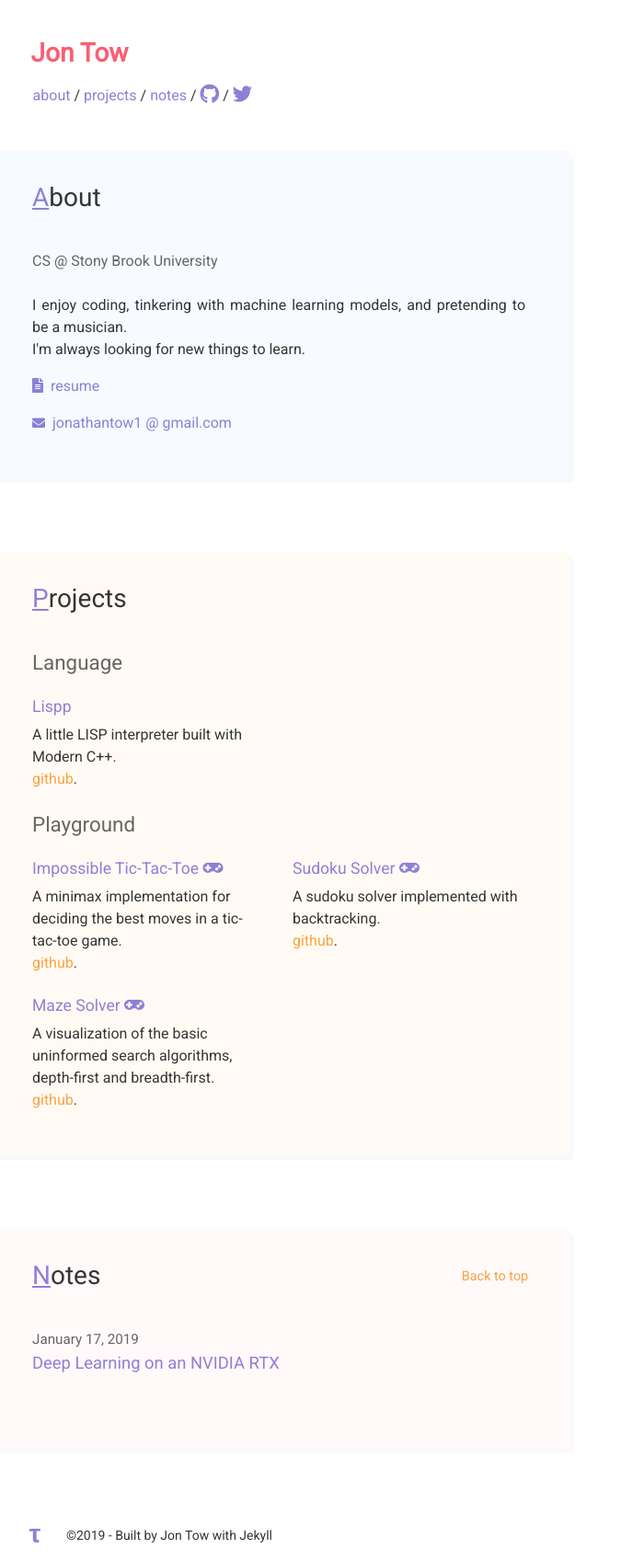
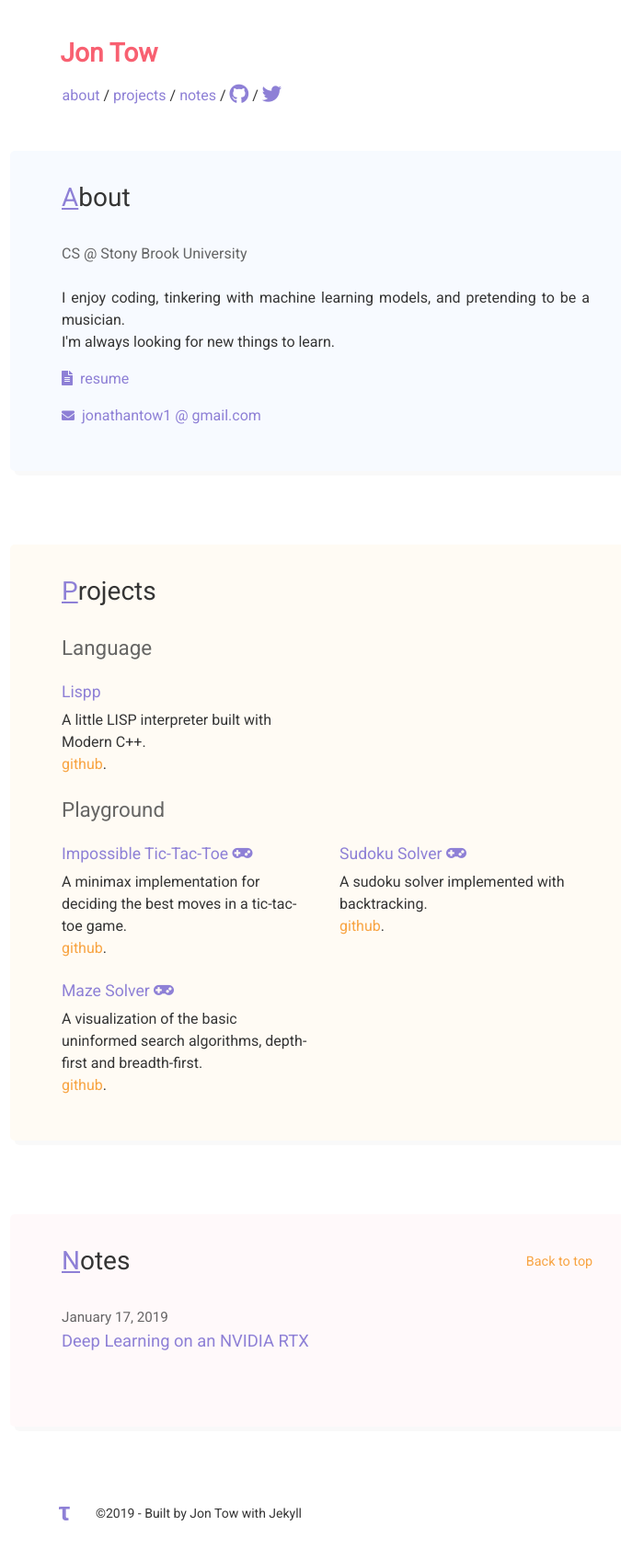
Before and after one commit to jon-tow/jon-tow.github.io, a Jekyll site: the page built from index.html, in a window 1280 px wide. Shown: the whole page at 92% size, without its empty margins (294-969 px from the left). Built offline with Jekyll 4.4.1, drawn with Linux system fonts in a browser that asks for light colours; after the commit the page ends 1672 px from its top, so only the background shows below that.

Commit message:
fix width problems

```diff
--- a/assets/css/main.css
+++ b/assets/css/main.css
@@ -27,7 +27,7 @@
 
 body {
     margin: 0 auto;
-    max-width: 44em;
+    max-width: 40em;
 
     font-size: 1em;
     font-family: "Roboto", "Arial", sans-serif;
@@ -149,9 +149,8 @@
 
 /* Section Styling */
 section {
-    width: 40em;
-
-    padding: .25em 1em 2em 1.5em;
+    width: 100%;
+    padding: .25em .5em 2em 1.5em;
     margin-bottom: 5em;
 
     border-radius: 5px;
@@ -217,7 +216,7 @@
     display: flex;
     flex-direction: column;
     flex-wrap: wrap;
-    padding: 1em 2em 0em 2em;
+    padding: .5em 2em 0em 2em;
 }
 
 .top-link {
```
